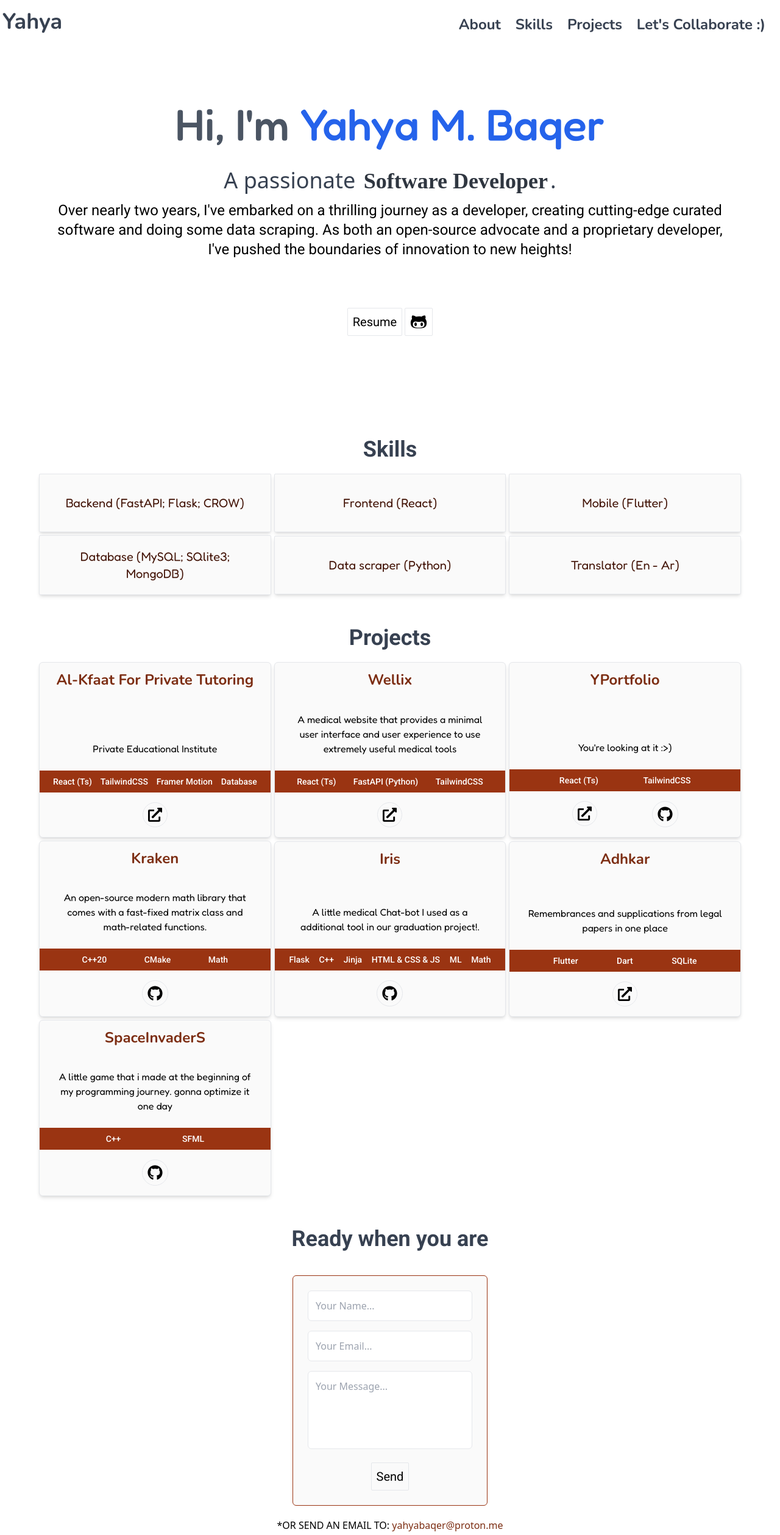
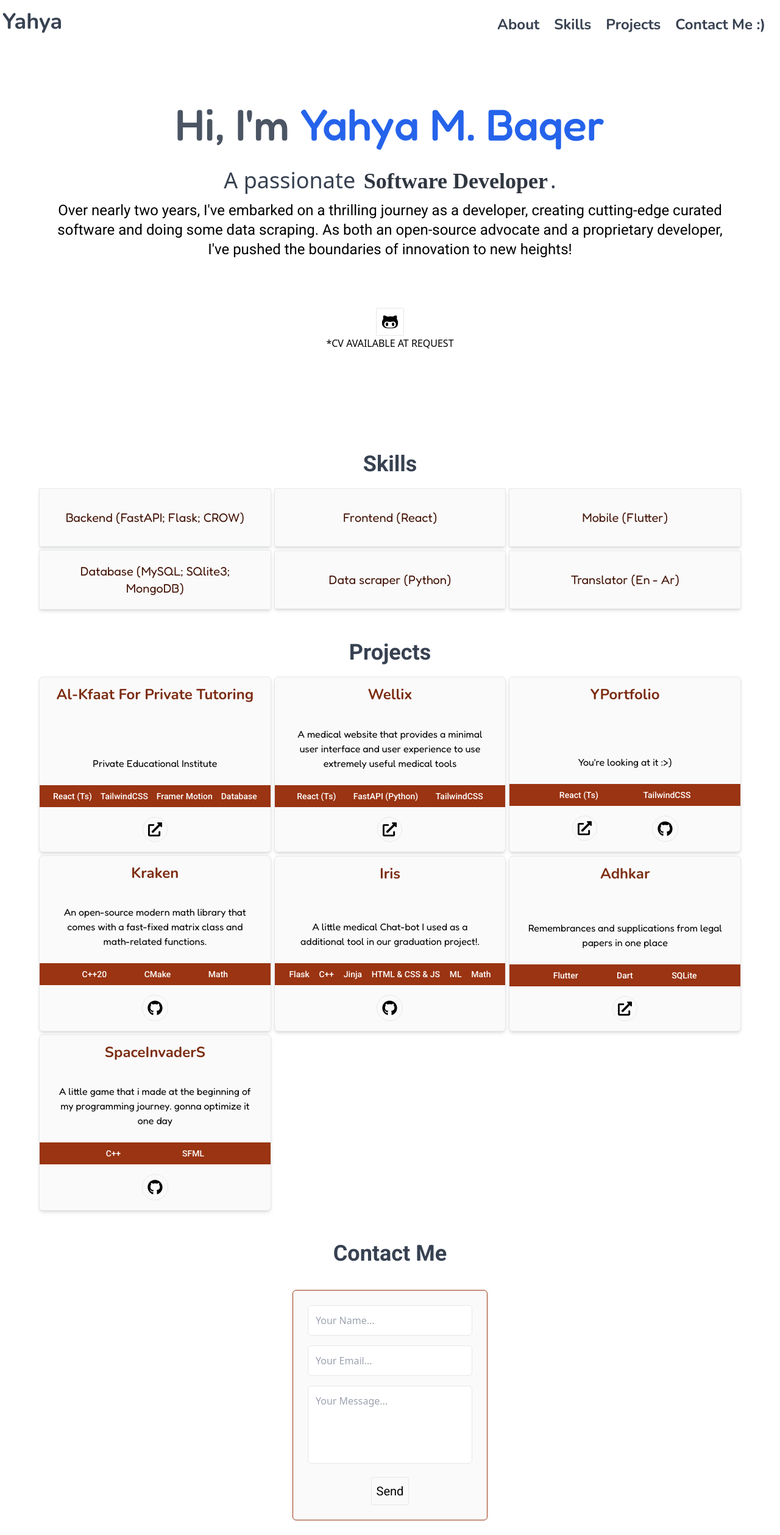
Before and after one commit to yahya-mohammed07/YPortfolio, a React (Vite) app: page / in a window 1280 px wide. Shown: the top 2518 px of the page at 61% size. Built offline with nearby package versions, Linux system fonts and the light colour scheme.

Commit message:
minor changes

```diff
--- a/src/App.tsx
+++ b/src/App.tsx
@@ -5,7 +5,7 @@ import Navbar from "./components/Navbar/Navbar";
 import Projects from "./components/Projects/Projects";
 import Skills from "./components/Skills/Skills";
 
-function App() {
+const App = () => {
   return (
     <>
       <Toaster />
@@ -42,7 +42,7 @@ function App() {
           </section>
           <section id="section_contact" className="text-center mx-auto mt-5">
             <p className="text-3xl md:text-4xl font-Roboto font-semibold text-gray-700 mt-5">
-              Ready when you are
+              Contact Me
             </p>
             <Contact />
           </section>
--- a/src/components/About/About.tsx
+++ b/src/components/About/About.tsx
@@ -25,18 +25,13 @@ const About = () => {
         I've pushed the boundaries of innovation to new heights!
       </p>
       <div className="flex justify-center gap-1 mt-20">
-        <a
-          href="https://github.com/yahya-mohammed07/Resume/blob/main/Yahya.pdf"
-          target="_blank"
-        >
-          <YButton>Resume</YButton>
-        </a>
         <a href="https://github.com/yahya-mohammed07" target="_blank">
           <YButton>
             <FaGithubAlt size={28} />
           </YButton>
         </a>
       </div>
+      <p>*CV AVAILABLE AT REQUEST</p>
     </div>
   );
 };
--- a/src/components/Navbar/Navbar.tsx
+++ b/src/components/Navbar/Navbar.tsx
@@ -51,7 +51,7 @@ const MobileNavbar = () => {
               Projects
             </CustomLinkMobile>
             <CustomLinkMobile href="#section_contact">
-              Let's Collaborate :)
+              Contact Me :)
             </CustomLinkMobile>
           </ul>
         </div>
@@ -99,9 +99,7 @@ const Navbar = () => {
             <CustomLink href="#section_about">About</CustomLink>
             <CustomLink href="#section_skills">Skills</CustomLink>
             <CustomLink href="#section_project">Projects</CustomLink>
-            <CustomLink href="#section_contact">
-              Let's Collaborate :)
-            </CustomLink>
+            <CustomLink href="#section_contact">Contact Me :)</CustomLink>
           </ul>
         </nav>
       </header>
--- a/src/main.tsx
+++ b/src/main.tsx
@@ -2,6 +2,4 @@ import ReactDOM from "react-dom/client";
 import App from "./App";
 import "./index.css";
 
-ReactDOM.createRoot(document.getElementById("root")!).render(
-    <App />
-);
+ReactDOM.createRoot(document.getElementById("root")!).render(<App />);
```
Also changed, not shown: 1 other file (tests, documents, lock files or other folders).
